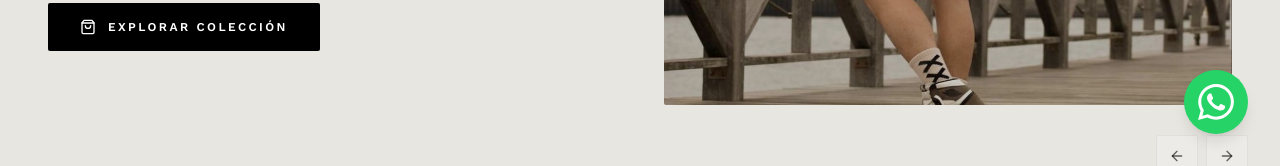
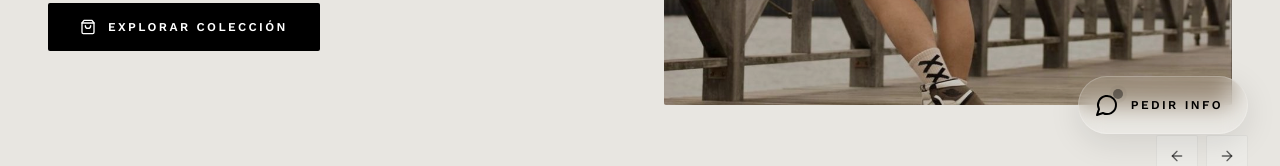
Before and after one commit to lushopbout-oficial/lushop-catalogo-web, a Next.js app in the folder lushop-web/: page / in a window 1280 px wide. Shown: the part 634-800 px from the top of the page. Built offline with nearby package versions, Linux system fonts and the light colour scheme; no server answers.

Commit message:
Update WhatsAppButton.jsx
V1.2

```diff
--- a/lushop-web/src/components/WhatsAppButton.jsx
+++ b/lushop-web/src/components/WhatsAppButton.jsx
@@ -1,31 +1,58 @@
-'use client';
+"use client";
+import React from 'react';
+// Importamos el icono de WhatsApp desde lucide-react para un look más limpio
+import { MessageCircle } from 'lucide-react';
 
 export default function WhatsAppButton() {
-  const handleClick = () => {
-    const message = '¡Hola! Me gustaría obtener más información sobre sus productos 😊';
-    const whatsappNumber = '19132187736';
-    const whatsappURL = `https://wa.me/${whatsappNumber}?text=${encodeURIComponent(message)}`;
-    window.open(whatsappURL, '_blank');
-  };
+  // CONFIGURACIÓN: Tu número y mensaje personalizado
+  const numero = "+521234567890"; // Reemplaza con tu número real
+  const mensaje = "Hola LU SHOP+, me interesa un producto del catálogo.";
+  const link = `https://wa.me/${numero.replace('+', '')}?text=${encodeURIComponent(mensaje)}`;
 
   return (
-    <button
-      onClick={handleClick}
-      className="fixed bottom-8 right-8 w-16 h-16 bg-[#25D366] rounded-full flex items-center justify-center shadow-lg hover:shadow-xl hover:scale-110 transition-all duration-300 z-40 group"
+    <a
+      href={link}
+      target="_blank"
+      rel="noopener noreferrer"
+      // CLASES DE TAILWIND PARA EL EFECTO CRISTAL PREMIUM
+      className="
+        fixed bottom-8 right-8 z-50
+        flex items-center gap-3
+        p-4 pr-6
+        /* 1. Fondo Traslúcido (Blanco con 10% de opacidad) */
+        bg-white/10
+        /* 2. Desenfoque de Fondo (Glassmorphism) */
+        backdrop-blur-md
+        /* 3. Borde fino y sutil (Gris/Blanco con 20% opacidad) */
+        border border-white/20
+        /* 4. Sombra suave para dar profundidad */
+        shadow-[0_8px_32px_0_rgba(0,0,0,0.1)]
+        /* 5. Forma y Transiciones */
+        rounded-full
+        text-black
+        transition-all duration-500 ease-out
+        /* 6. Efecto Hover: Menos desenfoque, fondo un poco más oscuro y sube un poco */
+        hover:bg-black/5 hover:backdrop-blur-sm hover:-translate-y-1 hover:shadow-[0_8px_32px_0_rgba(0,0,0,0.15)]
+        group
+      "
       aria-label="Contactar por WhatsApp"
     >
-      <svg
-        className="w-9 h-9 text-white"
-        fill="currentColor"
-        viewBox="0 0 24 24"
-      >
-        <path d="M.057 24l1.687-6.163c-1.041-1.804-1.588-3.849-1.587-5.946.003-6.556 5.338-11.891 11.893-11.891 3.181.001 6.167 1.24 8.413 3.488 2.245 2.248 3.481 5.236 3.48 8.414-.003 6.557-5.338 11.892-11.893 11.892-1.99-.001-3.951-.5-5.688-1.448l-6.305 1.654zm6.597-3.807c1.676.995 3.276 1.591 5.392 1.592 5.448 0 9.886-4.434 9.889-9.885.002-5.462-4.415-9.89-9.881-9.892-5.452 0-9.887 4.434-9.889 9.884-.001 2.225.651 3.891 1.746 5.634l-.999 3.648 3.742-.981zm11.387-5.464c-.074-.124-.272-.198-.57-.347-.297-.149-1.758-.868-2.031-.967-.272-.099-.47-.149-.669.149-.198.297-.768.967-.941 1.165-.173.198-.347.223-.644.074-.297-.149-1.255-.462-2.39-1.475-.883-.788-1.48-1.761-1.653-2.059-.173-.297-.018-.458.13-.606.134-.133.297-.347.446-.521.151-.172.2-.296.3-.495.099-.198.05-.372-.025-.521-.075-.148-.669-1.611-.916-2.206-.242-.579-.487-.501-.669-.51l-.57-.01c-.198 0-.52.074-.792.372s-1.04 1.016-1.04 2.479 1.065 2.876 1.213 3.074c.149.198 2.095 3.2 5.076 4.487.709.306 1.263.489 1.694.626.712.226 1.36.194 1.872.118.571-.085 1.758-.719 2.006-1.413.248-.695.248-1.29.173-1.414z"/>
-      </svg>
+      {/* Icono de WhatsApp Estilizado (reemplaza el icono verde chillante) */}
+      <div className="relative flex h-6 w-6 items-center justify-center">
+        {/* Usamos el icono de Lucide en negro para minimalismo */}
+        <MessageCircle className="w-6 h-6 text-black transition-transform duration-300 group-hover:scale-110" />
 
-      {/* Tooltip */}
-      <span className="absolute right-full mr-3 px-3 py-2 bg-bg-card border border-border-light text-text-primary text-sm whitespace-nowrap opacity-0 group-hover:opacity-100 transition-opacity pointer-events-none">
-        ¿Necesitas ayuda?
+        {/* Un pequeño punto de notificación sutil (opcional) */}
+        <span className="absolute -top-1 -right-1 flex h-2.5 w-2.5">
+          <span className="animate-ping absolute inline-flex h-full w-full rounded-full bg-black/20 opacity-75"></span>
+          <span className="relative inline-flex rounded-full h-2.5 w-2.5 bg-black/40"></span>
+        </span>
+      </div>
+
+      {/* Texto del botón (Opcional, pero ayuda a la conversión) */}
+      <span className="text-xs font-bold uppercase tracking-[0.2em] text-black">
+        Pedir Info
       </span>
-    </button>
+    </a>
   );
 }
```
